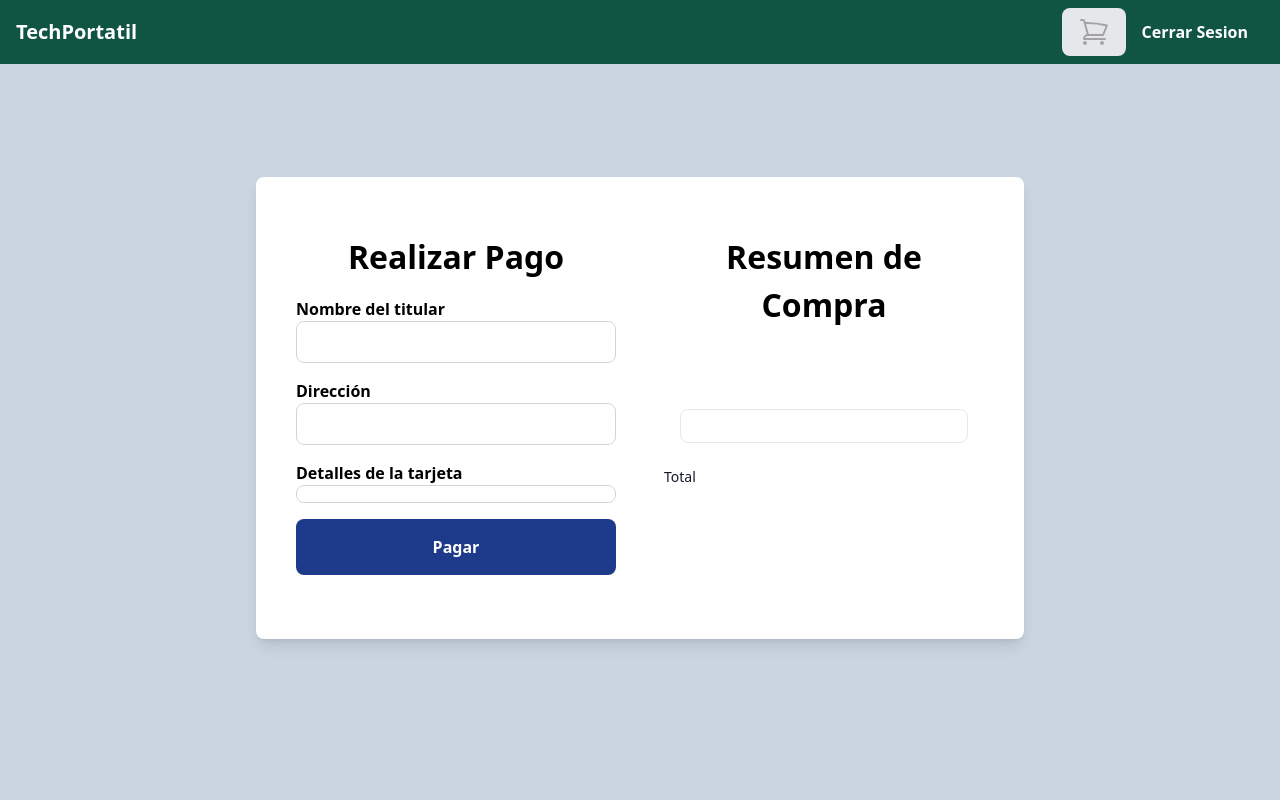
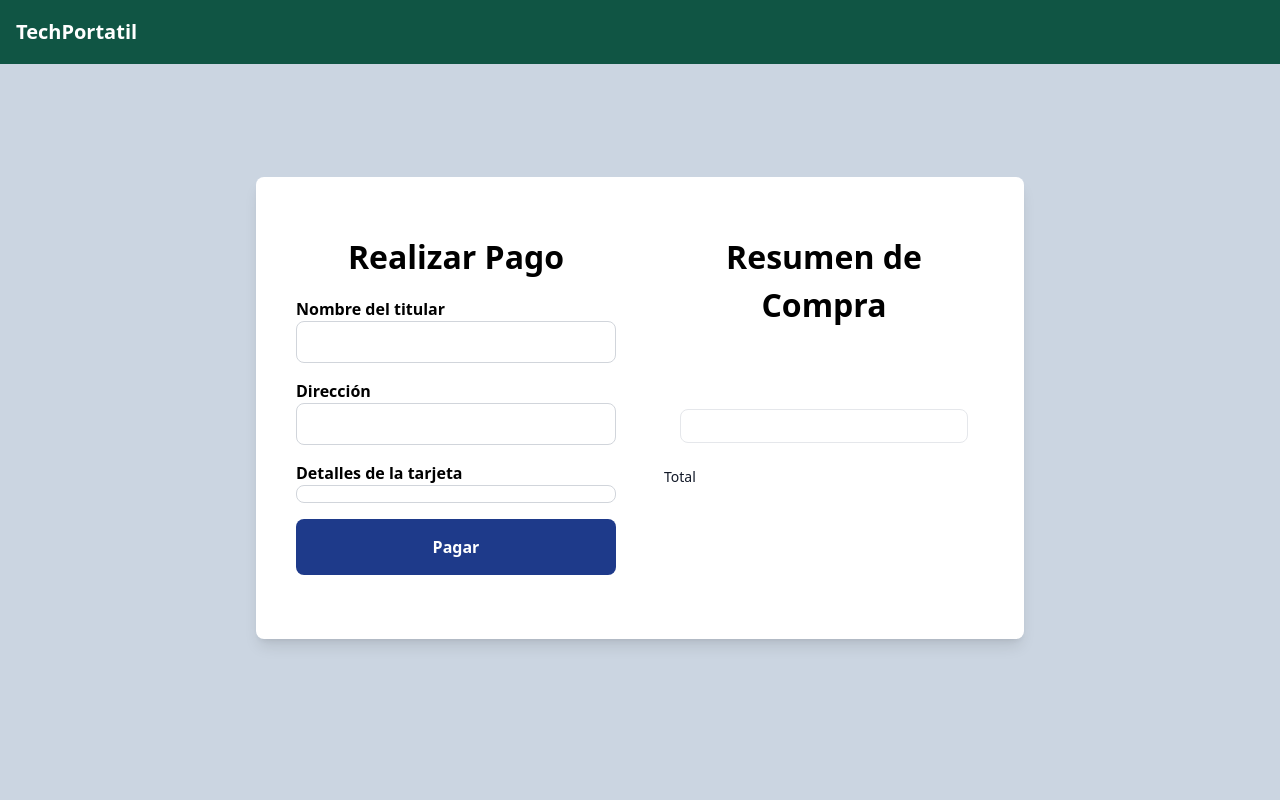
Before and after one commit to Saidgo26/Tech-Portatil, a website: page views/pagos/index.html in a window 1280 px wide. Shown: the top 800 px of the page. Drawn offline with nearby package versions, Linux system fonts and the light colour scheme; a script that the page names is missing.

Commit message:
Version 2.1.1 Small update

```diff
--- a/views/pagos/index.html
+++ b/views/pagos/index.html
@@ -13,24 +13,6 @@
 <nav id="nav-bar" class="fixed top-0 right-0 left-0 bg-[#105544] h-16">
     <div class="max-w-7xl h-16 mx-auto flex items-center px-4 justify-between">
         <p class="text-white font-bold text-xl">TechPortatil</p>
-        <div class="flex justify-center items-center">
-            <button id="nav-btn-store" class="w-16 h-12 bg-gray-200 font-bold cursor-pointer transition-all duration-[0.3s] ease-[ease-in] text-neutral-400 p-2 rounded-lg hover:text-[blueviolet]">
-                <svg xmlns="http://www.w3.org/2000/svg" fill="none" viewBox="0 0 24 24" stroke-width="1.5" stroke="currentColor" class="w-full h-full">
-                    <path stroke-linecap="round" stroke-linejoin="round" d="M2.25 3h1.386c.51 0 .955.343 1.087.835l.383 1.437M7.5 14.25a3 3 0 0 0-3 3h15.75m-12.75-3h11.218c1.121-2.3 2.1-4.684 2.924-7.138a60.114 60.114 0 0 0-16.536-1.84M7.5 14.25 5.106 5.272M6 20.25a.75.75 0 1 1-1.5 0 .75.75 0 0 1 1.5 0Zm12.75 0a.75.75 0 1 1-1.5 0 .75.75 0 0 1 1.5 0Z" />
-                </svg>
-            </button>
-            <svg id="nav-btn" xmlns="http://www.w3.org/2000/svg" fill="none" viewBox="0 0 24 24" stroke-width="1.5" stroke="currentColor" class="w-10 h-10 md:hidden text-white cursor-pointer p-2 hover:bg-[#116b54] rounded-lg">
-                <path stroke-linecap="round" stroke-linejoin="round" d="M3.75 6.75h16.5M3.75 12h16.5m-16.5 5.25h16.5" />
-            </svg>
-            <!-- escritorio -->
-            <div class="hidden md:flex flex-row gap-4">
-                <button id="close-btn" class="transition ease-in-out text-white hover:bg-red-600 py-2 px-4 rounded-lg font-bold">Cerrar Sesion</button>
-            </div>
-            <!-- menu-movil -->
-            <div class="bg-slate-900/60 fixed top-16 right-0 left-0 bottom-0 justify-center items-center flex-col gap-4 hidden">
-                <button id="close-btn" class="transition ease-in-out text-white hover:bg-red-600 py-2 px-4 rounded-lg font-bold">Cerrar Sesion</button>
-            </div>
-        </div>
     </div>
 </nav>
 
```
